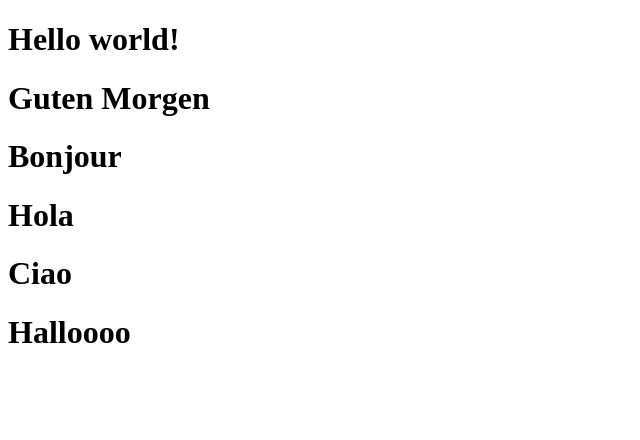
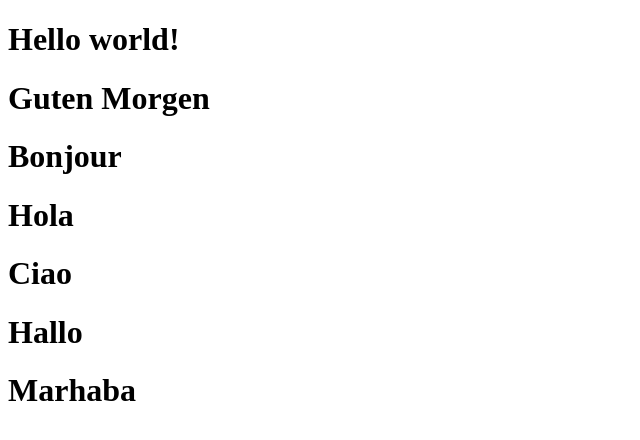
Before and after one commit to supercode7000/day_15, a plain HTML site: page index.html in a window 1280 px wide. Shown: the whole page, without its empty margins (0-640 px from the left). Drawn offline with Linux system fonts and the light colour scheme.

Commit message:
add new branch

```diff
--- a/index.html
+++ b/index.html
@@ -13,7 +13,8 @@
     <h1>Bonjour</h1>
     <h1>Hola</h1>
     <h1>Ciao</h1>
-    <h1>Halloooo</h1>
+    <h1>Hallo</h1>
+    <h1>Marhaba</h1>
 </body>
 
 </html>
```
